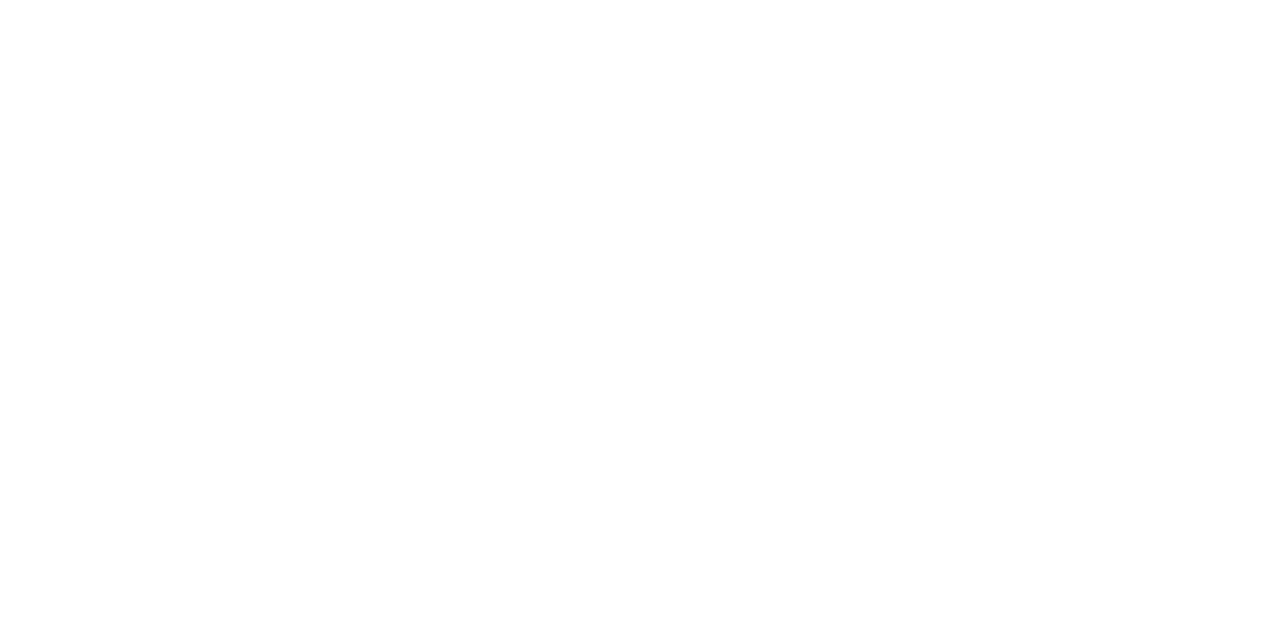
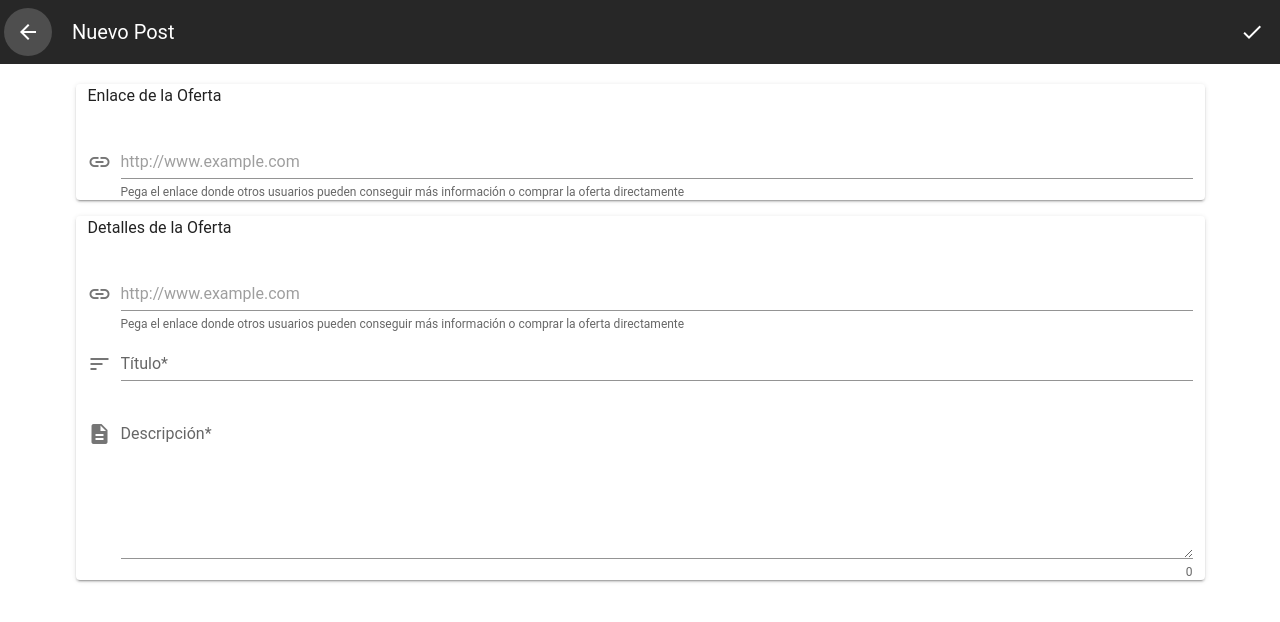
Before and after one commit to silviobig96/BuyApp, a Vue app: page /New_post in a window 1280 px wide. Shown: the top 622 px of the page. Built offline with nearby package versions, Linux system fonts and the light colour scheme; a small style sheet from the web is missing.

Commit message:
Agregando la opcion nuevo post

```diff
--- a/src/components/Boton.vue
+++ b/src/components/Boton.vue
@@ -1,11 +1,5 @@
 <template>
-            <v-btn
-              absolute
-              dark
-              fab
-              right
-              color="#4EE19D"
-            >
+            <v-btn absolute dark fab right color="#4EE19D" :to="{name: ruta}">
               <v-icon>add</v-icon>
             </v-btn>
 </template>
@@ -13,6 +7,12 @@
 <script>
 
   export default {
-      name: 'Boton'
+      name: 'Boton',
+      props: {
+        ruta: {
+            type: String,
+            default: ''
+        }
+    }
     }
 </script>
--- a/src/router.js
+++ b/src/router.js
@@ -6,6 +6,7 @@ import Acerca_de from './views/Acercade'
 import Sugerencia from './views/Sugerencia'
 import Que_hay_denuevo from './views/Nuevo'
 import Ajustes from './views/Ajustes'
+import New_post from './views/New_post'
 
 
 Vue.use(Router)
@@ -50,6 +51,11 @@ export default new Router({
       component: Acerca_de
     },
     {
+      path: '/New_post',
+      name: 'New_post',
+      component: New_post
+    },
+    {
       path: '/about',
       name: 'about',
       // route level code-splitting
--- a/src/views/Home.vue
+++ b/src/views/Home.vue
@@ -10,7 +10,7 @@
 <p>HOLA HOLA </p>
 <p>HOLA HOLA </p>
 <p>Despues arreglo el boton add </p>
-<Boton/>
+<Boton ruta="New_post"/>
 </div>
 
 </template>
--- /dev/null
+++ b/src/views/New_post.vue
@@ -0,0 +1,56 @@
+<template>
+    <v-container grid-list-lg>
+
+            <v-app-bar app dark flat hide-on-scroll>
+                <v-btn icon :to="{name: 'home'}">
+                <v-icon>arrow_back</v-icon>
+                </v-btn>
+                <v-toolbar-title> Nuevo Post</v-toolbar-title>
+                <v-spacer></v-spacer>
+                    <v-img aspect-ratio="1" max-width="50" max-height="40" src="../assets/act.png"></v-img>
+                <v-btn icon>
+                    <v-icon>done</v-icon>
+                </v-btn>
+            </v-app-bar>
+
+
+
+        <v-layout wrap>
+            <v-flex xs12>
+                <v-card class="ml-4 mr-4" dense>
+                    <v-form class="px-3">
+                        <v-input>Enlace de la Oferta</v-input>
+                        <v-text-field  color="oficial" placeholder="http://www.example.com" hint="Pega el enlace donde otros usuarios pueden conseguir más información o comprar la oferta directamente" persistent-hint>
+                            <v-icon slot="prepend" >link</v-icon>
+                        </v-text-field>
+                    </v-form>
+                </v-card>
+            </v-flex>
+            <v-flex xs12>
+                <v-card class="ml-4 mr-4" dense>
+                    <v-form class="px-3">
+                        <v-input >Detalles de la Oferta</v-input>
+                        <v-text-field color="oficial" placeholder="http://www.example.com" hint="Pega el enlace donde otros usuarios pueden conseguir más información o comprar la oferta directamente" persistent-hint>
+                            <v-icon slot="prepend" >link</v-icon>
+                        </v-text-field>
+                        <v-text-field color="oficial" label="Título*" placeholder="Título*">
+                            <v-icon slot="prepend" >sort</v-icon>
+                        </v-text-field>
+                        <v-textarea color="oficial" label="Descripción*" placeholder="Descripción*" counter>
+                            <v-icon slot="prepend" >description</v-icon>
+                        </v-textarea>
+                    </v-form>
+                </v-card>
+            </v-flex>
+
+        </v-layout>
+
+
+    </v-container>
+</template>
+
+<script>
+export default {
+
+}
+</script>
```
